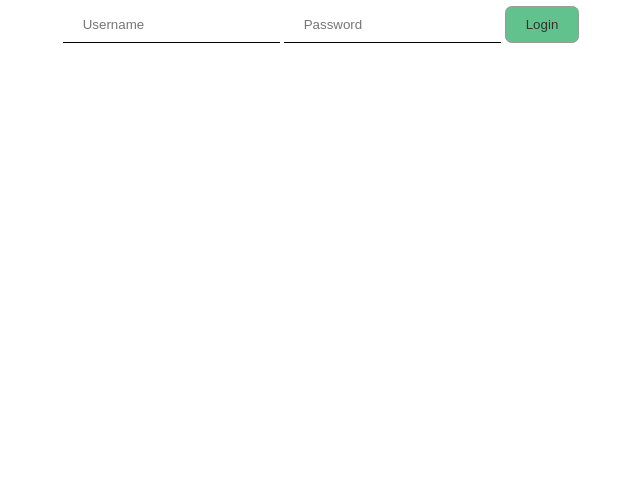
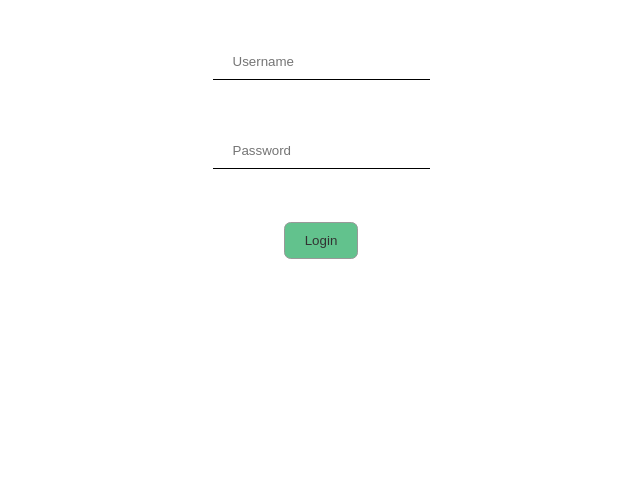
Before and after one commit to Cow-Van/los-altos-hacks-2023, a plain HTML site: page frontend/login.html in a window 1280 px wide. Shown: the part 323-816 px from the top of the page, without its empty margins (319-959 px from the left). Drawn offline with Linux system fonts and the light colour scheme.

Commit message:
made some style changes to login page

```diff
--- a/frontend/styles.css
+++ b/frontend/styles.css
@@ -2,9 +2,16 @@
     display: flex;
     align-items: center;
     justify-content: center;
-    height: 75vh;
+    height: 100vh;
 }
 
+.logincredentials{
+    height: 50%;
+    display: flex;
+    flex-direction: column;
+    justify-content: space-around;
+    align-items: center;
+}
 p {
     font-size: 20px;
 }
```
